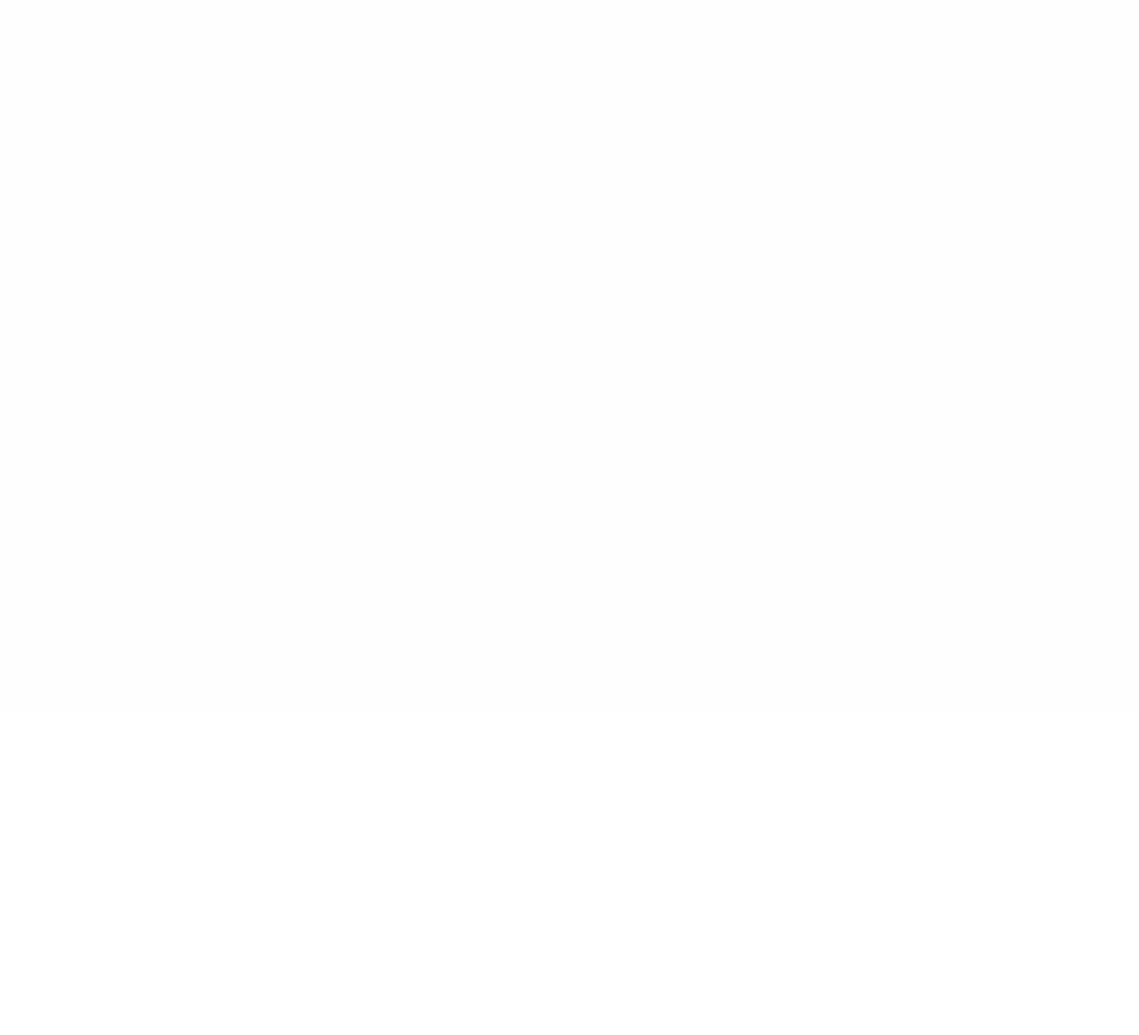
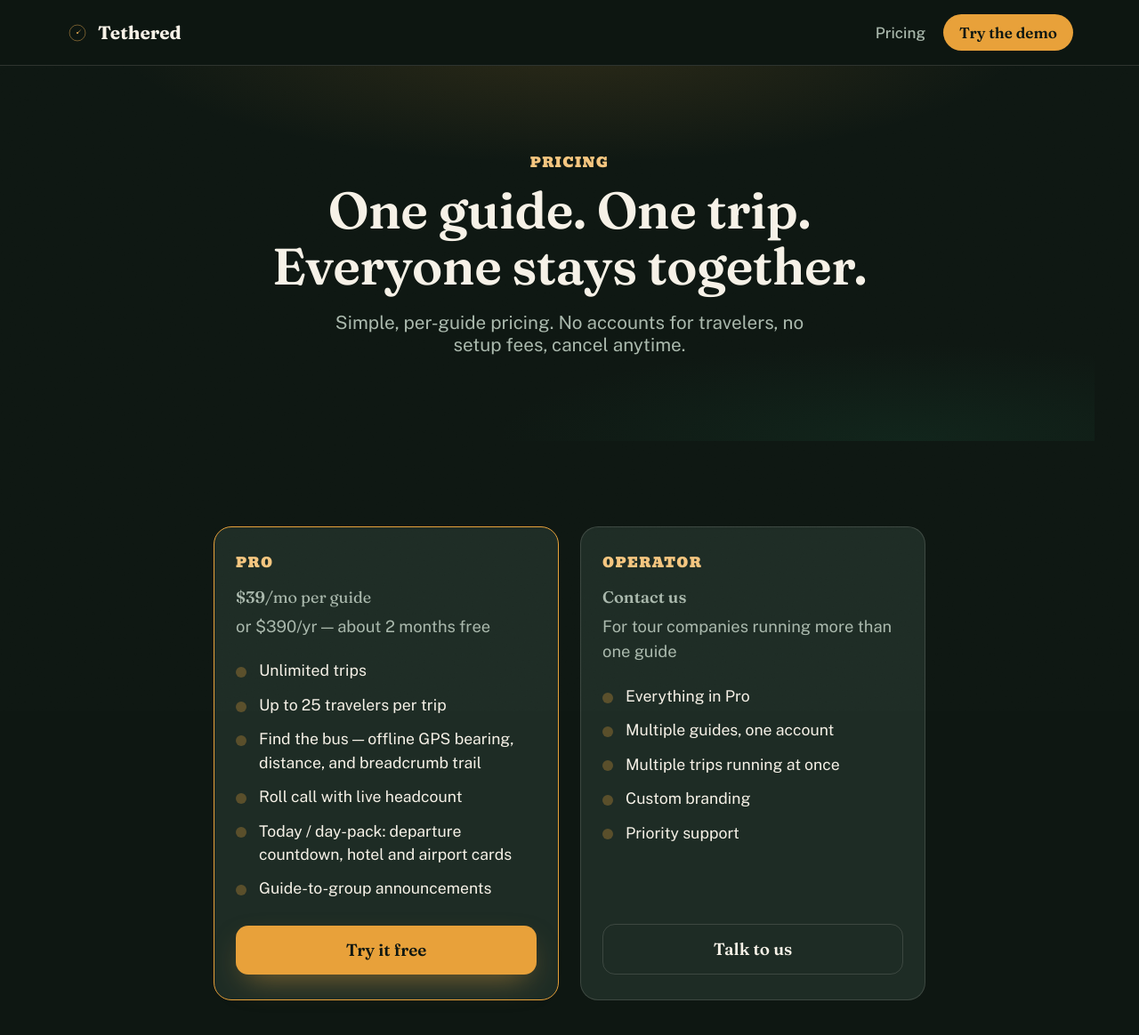
Before and after one commit to creightonnn/Tethered, a React (Vite) app: page /pricing in a window 1280 px wide. Before the commit this address had no page. Shown: the top 1164 px of the page at 89% size. Before the commit the page ends 800 px from the top, so only its background shows below. Built offline with nearby package versions, Linux system fonts and the light colour scheme.

Commit message:
feat: add pricing page

```diff
--- a/src/App.tsx
+++ b/src/App.tsx
@@ -1,5 +1,6 @@
 import { BrowserRouter, Routes, Route } from 'react-router-dom'
 import Landing from './marketing/Landing'
+import Pricing from './marketing/Pricing'
 import AppShell from './app/AppShell'
 import ThemedRoute from './ThemedRoute'
 import BrandBoard from './dev/BrandBoard'
@@ -13,6 +14,14 @@
           element={
             <ThemedRoute theme="marketing">
               <Landing />
+            </ThemedRoute>
+          }
+        />
+        <Route
+          path="/pricing"
+          element={
+            <ThemedRoute theme="marketing">
+              <Pricing />
             </ThemedRoute>
           }
         />
--- a/src/marketing/Nav.tsx
+++ b/src/marketing/Nav.tsx
@@ -12,9 +12,14 @@
           </svg>
           Tethered
         </div>
-        <Link to="/app" className="mkt-nav__cta">
-          Try the demo
-        </Link>
+        <div className="mkt-nav__links">
+          <Link to="/pricing" className="mkt-nav__link">
+            Pricing
+          </Link>
+          <Link to="/app" className="mkt-nav__cta">
+            Try the demo
+          </Link>
+        </div>
       </div>
     </div>
   )
--- /dev/null
+++ b/src/marketing/Pricing.tsx
@@ -0,0 +1,153 @@
+import { useRef } from 'react'
+import gsap from 'gsap'
+import { ScrollTrigger } from 'gsap/ScrollTrigger'
+import { useGSAP } from '@gsap/react'
+import { Link } from 'react-router-dom'
+import { Nav } from './Nav'
+import { Footer } from './sections/FinalCTA'
+import './marketing.css'
+
+gsap.registerPlugin(ScrollTrigger)
+
+export default function Pricing() {
+  const root = useRef<HTMLDivElement>(null)
+
+  useGSAP(
+    () => {
+      const mm = gsap.matchMedia()
+
+      mm.add(
+        { reduce: '(prefers-reduced-motion: reduce)' },
+        (context) => {
+          const { reduce } = context.conditions as { reduce: boolean }
+
+          gsap.set('.reveal', { autoAlpha: 1, y: 0 })
+
+          if (reduce) return
+
+          gsap.set('.reveal', { autoAlpha: 0, y: 34 })
+          ScrollTrigger.batch('.reveal', {
+            start: 'top 85%',
+            once: true,
+            onEnter: (batch) =>
+              gsap.to(batch, {
+                autoAlpha: 1,
+                y: 0,
+                duration: 0.7,
+                ease: 'power2.out',
+                stagger: 0.08,
+                overwrite: true,
+              }),
+          })
+        },
+      )
+
+      return () => mm.revert()
+    },
+    { scope: root },
+  )
+
+  return (
+    <div className="mkt" ref={root} data-theme="marketing">
+      <Nav />
+
+      <section className="pricing-hero">
+        <div className="mkt-section-head reveal">
+          <p className="eyebrow-mkt">Pricing</p>
+          <h1 className="pricing-hero__title">One guide. One trip. Everyone stays together.</h1>
+          <p className="pricing-hero__sub">
+            Simple, per-guide pricing. No accounts for travelers, no setup
+            fees, cancel anytime.
+          </p>
+        </div>
+      </section>
+
+      <section className="pricing-tiers">
+        <div className="pricing-grid">
+          <div className="magic-card pricing-card pricing-card--featured reveal">
+            <p className="eyebrow-mkt">Pro</p>
+            <p className="pricing-card__price">
+              $39<span className="pricing-card__period">/mo per guide</span>
+            </p>
+            <p className="pricing-card__note">or $390/yr — about 2 months free</p>
+            <ul className="pricing-card__features">
+              <li>Unlimited trips</li>
+              <li>Up to 25 travelers per trip</li>
+              <li>Find the bus — offline GPS bearing, distance, and breadcrumb trail</li>
+              <li>Roll call with live headcount</li>
+              <li>Today / day-pack: departure countdown, hotel and airport cards</li>
+              <li>Guide-to-group announcements</li>
+            </ul>
+            <Link to="/app" className="mkt-btn mkt-btn--primary">
+              Try it free
+            </Link>
+          </div>
+
+          <div className="magic-card pricing-card reveal">
+            <p className="eyebrow-mkt">Operator</p>
+            <p className="pricing-card__price">Contact us</p>
+            <p className="pricing-card__note">For tour companies running more than one guide</p>
+            <ul className="pricing-card__features">
+              <li>Everything in Pro</li>
+              <li>Multiple guides, one account</li>
+              <li>Multiple trips running at once</li>
+              <li>Custom branding</li>
+              <li>Priority support</li>
+            </ul>
+            <a href="mailto:hello@tethered.app" className="mkt-btn mkt-btn--outline">
+              Talk to us
+            </a>
+          </div>
+        </div>
+      </section>
+
+      <section className="pricing-faq">
+        <div className="mkt-section-head reveal">
+          <p className="eyebrow-mkt">Questions</p>
+          <h2>Before you ask</h2>
+        </div>
+        <div className="pricing-faq__list">
+          <div className="pricing-faq__item reveal">
+            <h3>How does billing work?</h3>
+            <p>
+              Pro is billed monthly or yearly, per guide. Cancel anytime —
+              you keep access through the end of your current billing
+              period.
+            </p>
+          </div>
+          <div className="pricing-faq__item reveal">
+            <h3>Does offline capability change by plan?</h3>
+            <p>
+              No. Find the bus, roll call, and the day-pack work fully
+              offline on every plan — that's the whole point of the
+              product, not a feature we'd gate.
+            </p>
+          </div>
+          <div className="pricing-faq__item reveal">
+            <h3>What counts as a trip?</h3>
+            <p>
+              One trip code, one group, start to finish — a single
+              multi-day tour, however many stops it has.
+            </p>
+          </div>
+          <div className="pricing-faq__item reveal">
+            <h3>Do travelers need to pay or sign up?</h3>
+            <p>
+              No. Travelers join with a code the guide reads out loud — no
+              account, no download beyond installing the app to their
+              home screen if they want to.
+            </p>
+          </div>
+        </div>
+      </section>
+
+      <p className="trust-line reveal">
+        Tested on a real 11-day Hokkaido tour. Eighteen travelers, two
+        guides, seven hotels, one Sapporo afternoon that made the case for
+        this.
+      </p>
+
+      <Footer />
+    </div>
+  )
+}
--- a/src/marketing/marketing.css
+++ b/src/marketing/marketing.css
@@ -101,6 +101,23 @@
   font-family: var(--font-display);
   font-weight: 700;
   font-size: 1.15rem;
+}
+
+.mkt-nav__links {
+  display: flex;
+  align-items: center;
+  gap: 20px;
+}
+
+.mkt-nav__link {
+  color: var(--text-muted);
+  text-decoration: none;
+  font-size: 0.95rem;
+  font-weight: 500;
+}
+
+.mkt-nav__link:hover {
+  color: var(--text);
 }
 
 .mkt-nav__cta {
@@ -479,6 +496,10 @@
 }
 
 @media (max-width: 900px) {
+  .mkt-nav {
+    flex-wrap: wrap;
+    row-gap: 8px;
+  }
   .magic-grid,
   .audience-grid {
     grid-template-columns: 1fr;
@@ -494,3 +515,140 @@
     padding: 64px 20px;
   }
 }
+
+/* -- pricing page -- */
+.pricing-hero {
+  padding: 140px 24px 60px;
+  max-width: 1180px;
+  margin: 0 auto;
+  text-align: center;
+  /* Same restrained top glow as the marketing hero, .gd, and .trv-home
+     (see the hero rule near the top of this file) — color-mix() against
+     this theme's own --accent/--primary rather than hardcoded colors. */
+  background:
+    radial-gradient(ellipse 70% 55% at 50% -8%, color-mix(in srgb, var(--accent) 14%, transparent), transparent 62%),
+    radial-gradient(ellipse 60% 40% at 82% 100%, color-mix(in srgb, var(--primary) 16%, transparent), transparent 65%),
+    var(--bg);
+}
+
+.pricing-hero .mkt-section-head {
+  margin: 0 auto;
+}
+
+.pricing-hero__title {
+  font-size: clamp(2.2rem, 4.5vw, 3.2rem);
+  font-weight: 600;
+  line-height: 1.1;
+  margin-top: 10px;
+}
+
+.pricing-hero__sub {
+  font-size: 1.15rem;
+  color: var(--text-muted);
+  max-width: 46ch;
+  margin: 18px auto 0;
+}
+
+.pricing-tiers {
+  padding: 40px 24px 80px;
+  max-width: 1180px;
+  margin: 0 auto;
+}
+
+.pricing-grid {
+  display: grid;
+  grid-template-columns: repeat(2, 1fr);
+  gap: 24px;
+  max-width: 800px;
+  margin: 0 auto;
+}
+
+.pricing-card {
+  display: flex;
+  flex-direction: column;
+  text-align: left;
+}
+
+.pricing-card--featured {
+  border-color: var(--accent);
+}
+
+.pricing-card__price {
+  font-family: var(--font-display);
+  font-size: 2.4rem;
+  font-weight: 600;
+  margin: 14px 0 4px;
+}
+
+.pricing-card__period {
+  font-size: 1rem;
+  font-weight: 400;
+  color: var(--text-muted);
+}
+
+.pricing-card__note {
+  font-size: 0.9rem;
+  color: var(--text-muted);
+  margin-bottom: 22px;
+}
+
+.pricing-card__features {
+  list-style: none;
+  padding: 0;
+  margin: 0 0 28px;
+  display: flex;
+  flex-direction: column;
+  gap: 12px;
+  font-size: 0.98rem;
+  line-height: 1.5;
+}
+
+.pricing-card__features li {
+  padding-left: 26px;
+  position: relative;
+}
+
+.pricing-card__features li::before {
+  content: '';
+  position: absolute;
+  left: 0;
+  top: 0.5em;
+  width: 12px;
+  height: 12px;
+  border-radius: 50%;
+  background: color-mix(in srgb, var(--accent) 30%, transparent);
+}
+
+.pricing-card .mkt-btn {
+  margin-top: auto;
+  justify-content: center;
+}
+
+.pricing-faq {
+  padding: 20px 24px 60px;
+  max-width: 800px;
+  margin: 0 auto;
+}
+
+.pricing-faq__list {
+  display: grid;
+  gap: 28px;
+}
+
+.pricing-faq__item h3 {
+  font-family: var(--font-display);
+  font-size: 1.15rem;
+  font-weight: 600;
+  margin-bottom: 8px;
+}
+
+.pricing-faq__item p {
+  color: var(--text-muted);
+  line-height: 1.6;
+}
+
+@media (max-width: 900px) {
+  .pricing-grid {
+    grid-template-columns: 1fr;
+  }
+}
```
